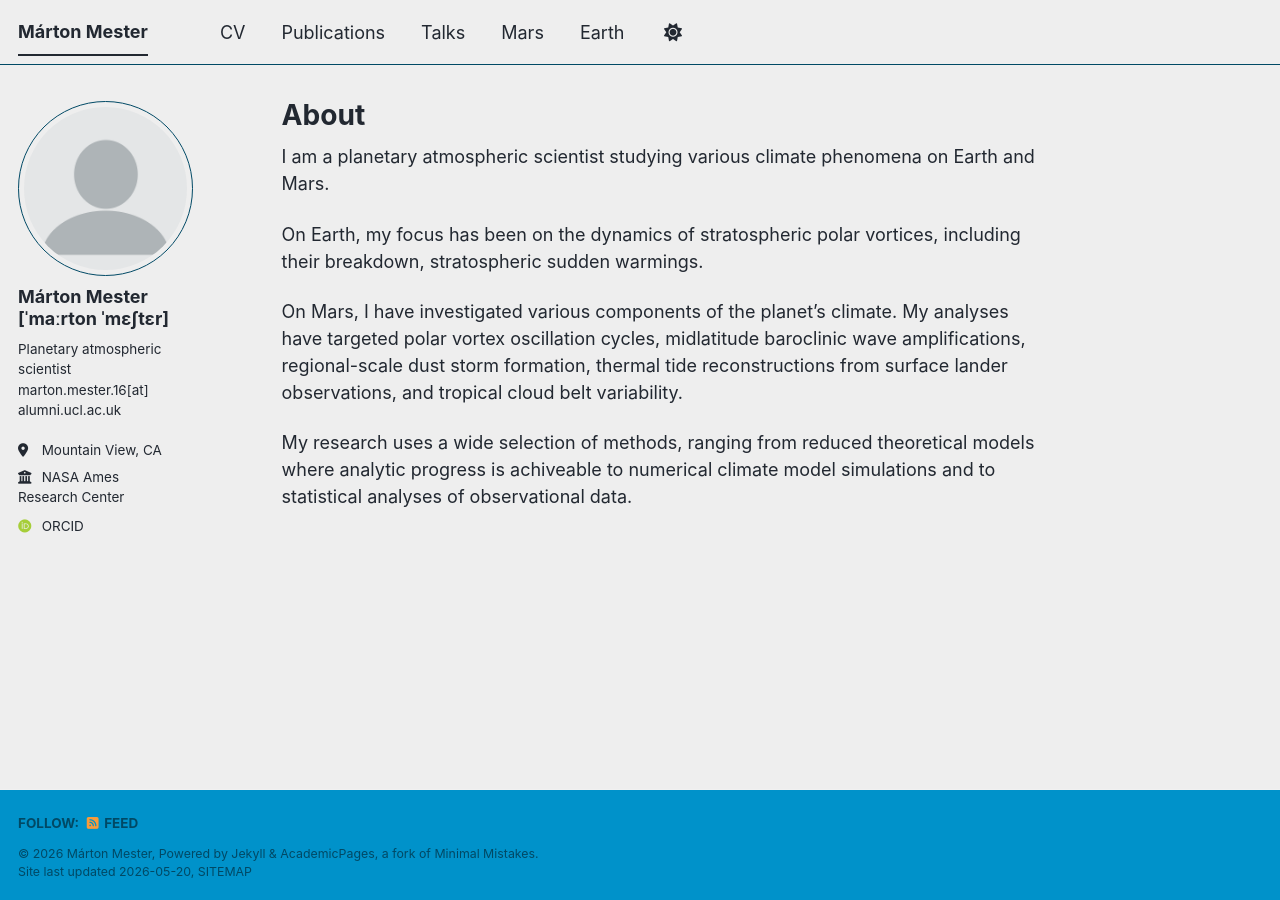
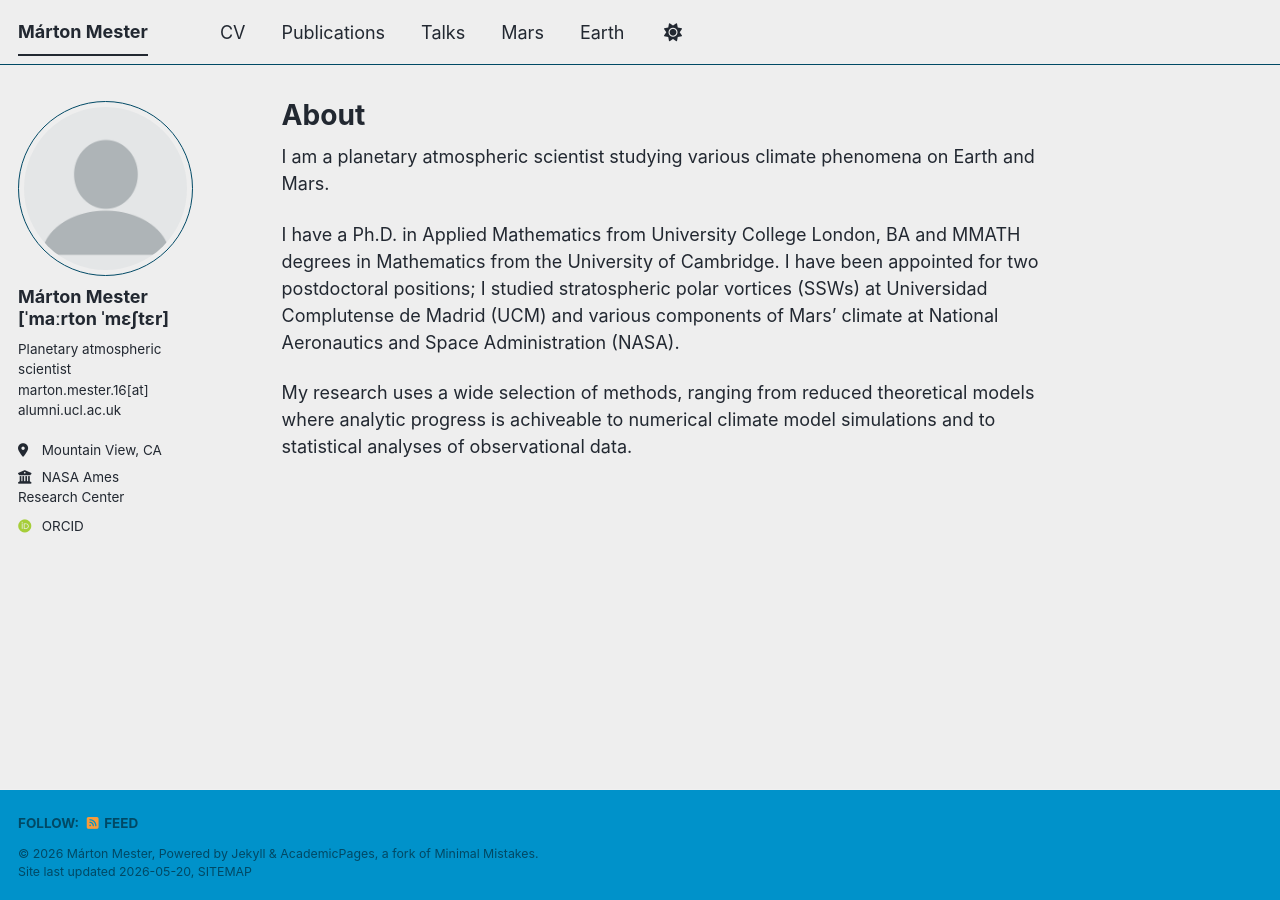
Before and after one commit to thengc6369/thengc6369.github.io, a Jekyll site: the page built from _pages/about.md, in a window 1280 px wide. Built offline with Jekyll 4.4.1, drawn with Linux system fonts in a browser that asks for light colours; some web fonts are replaced; a script bundle is joined from its source files by our own code; library files that are not in the unit come from our copies.

Commit message:
Update about.md

```diff
--- a/_pages/about.md
+++ b/_pages/about.md
@@ -6,8 +6,6 @@ author_profile: true
 
 I am a planetary atmospheric scientist studying various climate phenomena on Earth and Mars.
 
-On Earth, my focus has been on the dynamics of stratospheric polar vortices, including their breakdown, stratospheric sudden warmings.
-
-On Mars, I have investigated various components of the planet's climate. My analyses have targeted polar vortex oscillation cycles, midlatitude baroclinic wave amplifications, regional-scale dust storm formation, thermal tide reconstructions from surface lander observations, and tropical cloud belt variability.
+I have a Ph.D. in Applied Mathematics from University College London, BA and MMATH degrees in Mathematics from the University of Cambridge. I have been appointed for two postdoctoral positions; I studied stratospheric polar vortices (SSWs) at Universidad Complutense de Madrid (UCM) and various components of Mars' climate at National Aeronautics and Space Administration (NASA).
 
 My research uses a wide selection of methods, ranging from reduced theoretical models where analytic progress is achiveable to numerical climate model simulations and to statistical analyses of observational data.
```
